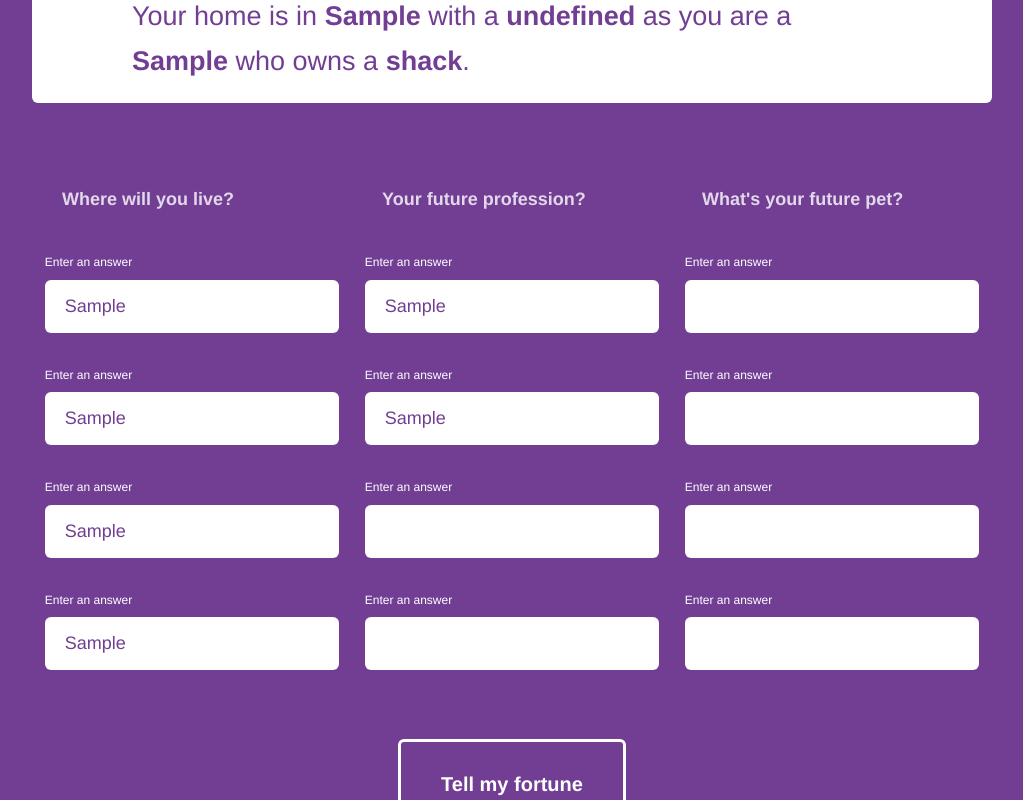
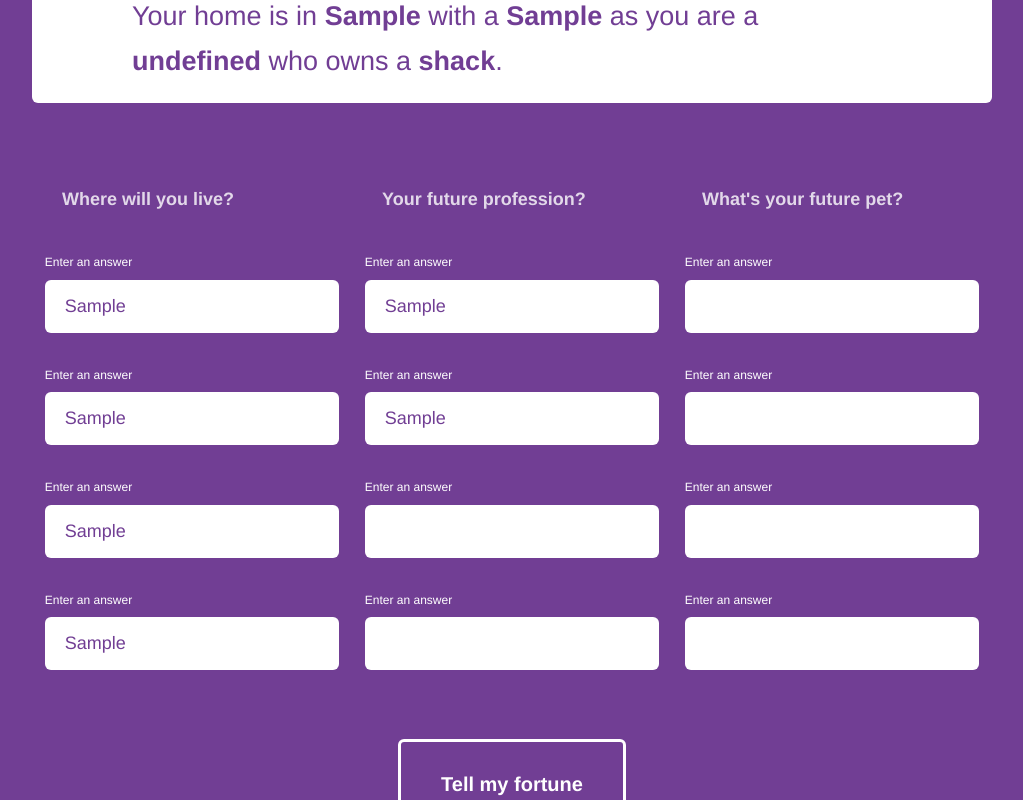
Before and after one commit to ccaputo11/MASHGame, a plain HTML site: page index.html in a window 1280 px wide. Both pictures are taken after typing "Sample", "Sample", "Sample", "Sample", "Sample", "Sample" into the empty fields and a click on the button "Tell my fortune". Shown: the part 335-1135 px from the top of the page, without its empty margins (128-1151 px from the left). Drawn offline with Linux system fonts and the light colour scheme.

Commit message:
Update index.html

```diff
--- a/index.html
+++ b/index.html
@@ -18,7 +18,7 @@
     <p class="description">Fill in the blanks and your future will be foretold.</p>
     <form action="" method="post" id="mash">
       <div id="answers" class="hide">
-        <p>Your home is in <span id="answer_1"></span> with a <span id="answer_2"></span> as you are a <span id="answer_3"></span> who owns a <span id="home"></span>.
+        <p>Your home is in <span id="answer_1"></span> with a <span id="answer_3"></span> as you are a <span id="answer_2"></span> who owns a <span id="home"></span>.
       </div>
       <div class="bucket">
         <div class="choice-bucket">
```
